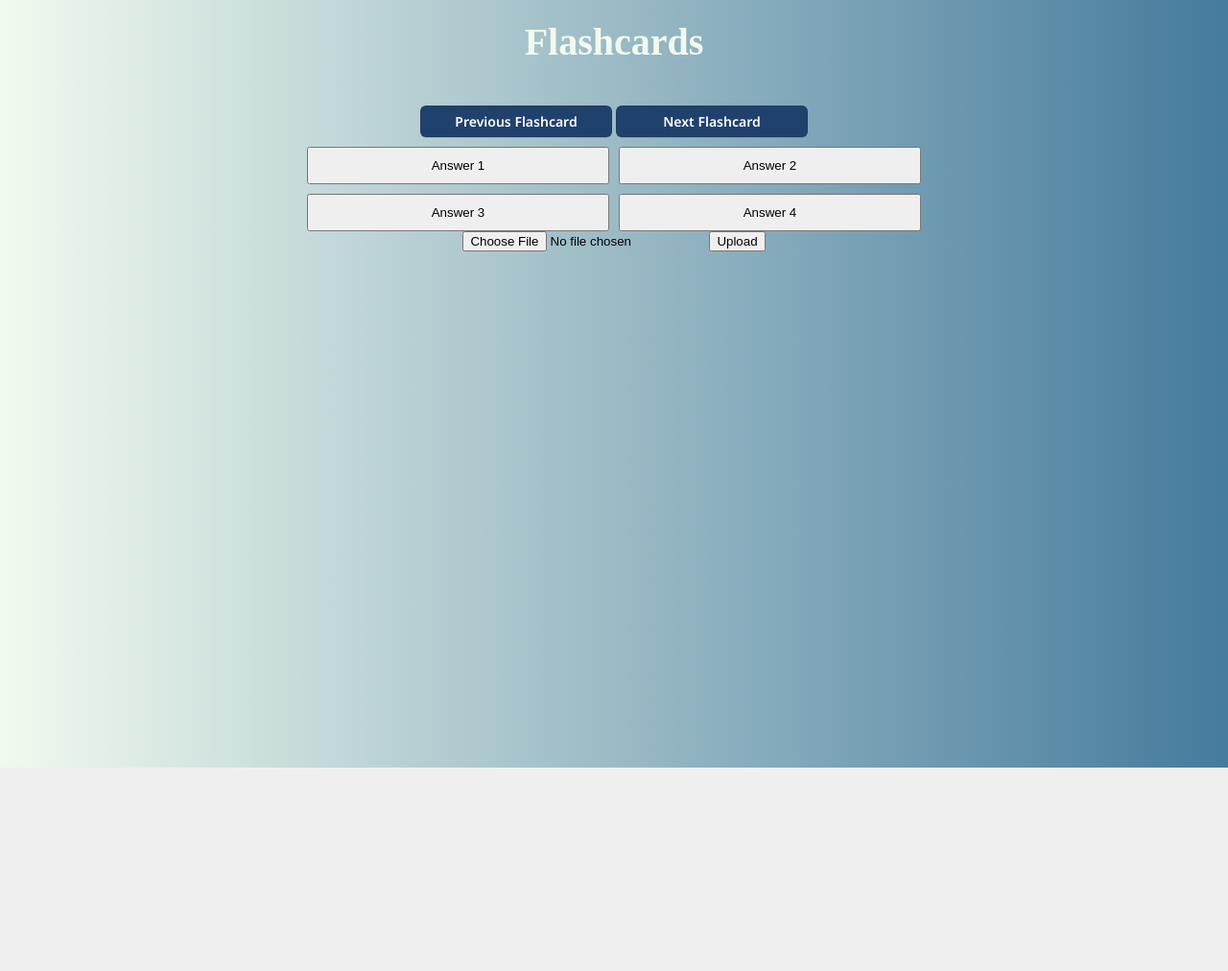
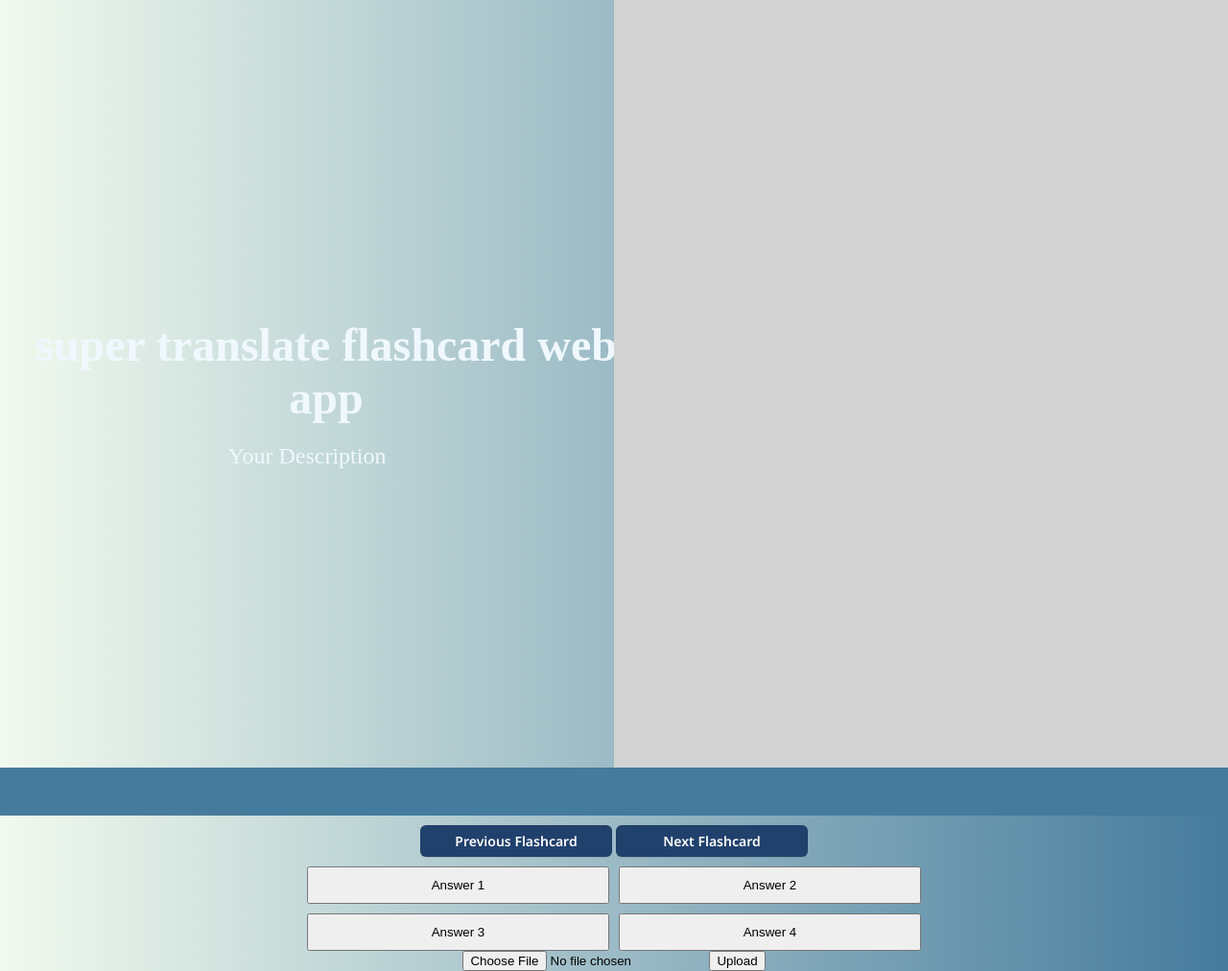
Before and after one commit to Jason10293/QHacks2024---Fluent-Flashcards, a Flask app: page / in a window 1280 px wide. Shown: the whole page at 96% size. Before the commit the page ends 800 px from the top, so only its background shows below. Run offline with Flask 3, Linux system fonts and the light colour scheme; data that the repository does not hold is empty.

Commit message:
Update styles.css and index.html

```diff
--- a/static/css/styles.css
+++ b/static/css/styles.css
@@ -88,19 +88,6 @@ body {
   background-color: #0f2b54;
 }
 
-header {
-  margin: 0;
-  width: 100%;
-  height: 100px;
-}
-
-header h1 {
-  color: #f1faee;
-  font-size: 40px;
-  margin-top: 0;
-  padding-top: 20px;
-}
-
 .answer-box {
   max-width: 50%;
   margin: 0 auto;
@@ -115,3 +102,46 @@ header h1 {
 .answer-box button {
   padding: 10px;
 }
+
+.container {
+  display: flex;
+  justify-content: space-between;
+  align-items: center;
+  height: 100vh;
+}
+
+.title {
+  width: 100%;
+  font-size: 48px;
+  padding: 20px;
+  font-weight: bold;
+  color: aliceblue;
+  text-align: center; /* Center the text horizontally */
+}
+.description {
+  width: 100%;
+  font-size: 24px;
+  color: aliceblue;
+  text-align: center; /* Center the text horizontally */
+}
+.demo {
+  width: 50%;
+  height: 100%;
+  background-color: lightgray;
+}
+.text-container {
+  width: 50%;
+  height: 100%;
+  display: flex;
+  flex-direction: column;
+  justify-content: center;
+  align-items: flex-start;
+}
+.strip{
+  width: 100%;
+  height: 50px;
+  background-color: #457b9d;
+  display: flex;
+  justify-content: center;
+  align-items: center;
+}
--- a/templates/index.html
+++ b/templates/index.html
@@ -10,9 +10,16 @@
     />
   </head>
   <body>
-    <header>
-      <h1>Flashcards</h1>
-    </header>
+    <div class="container">
+      <div class="text-container">
+          <div class="title">super translate flashcard web app</div>
+          <div class="description">Your Description</div>
+      </div>
+      <div class="demo"></div>
+    </div>
+
+    <div class="strip"></div>
+
     <div id="flashcards"></div>
     <div class="button-container">
       <button class="prev-button" id="prev">Previous Flashcard</button>
```
